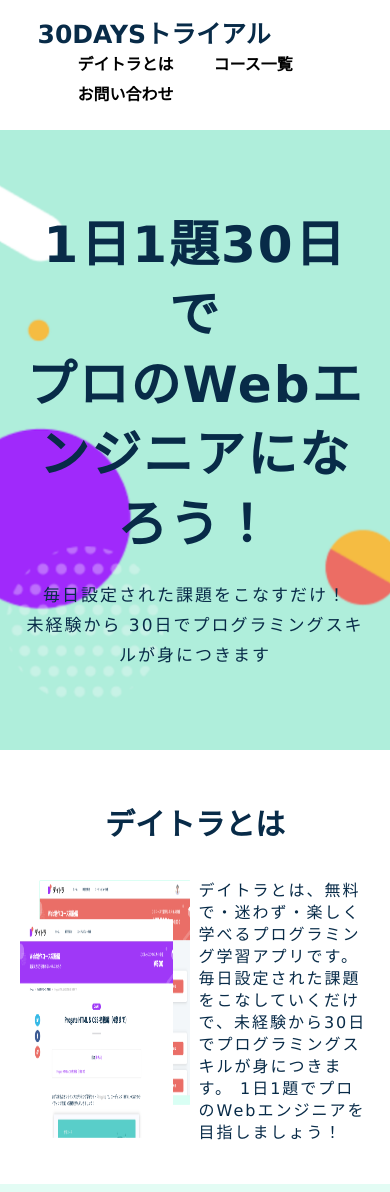
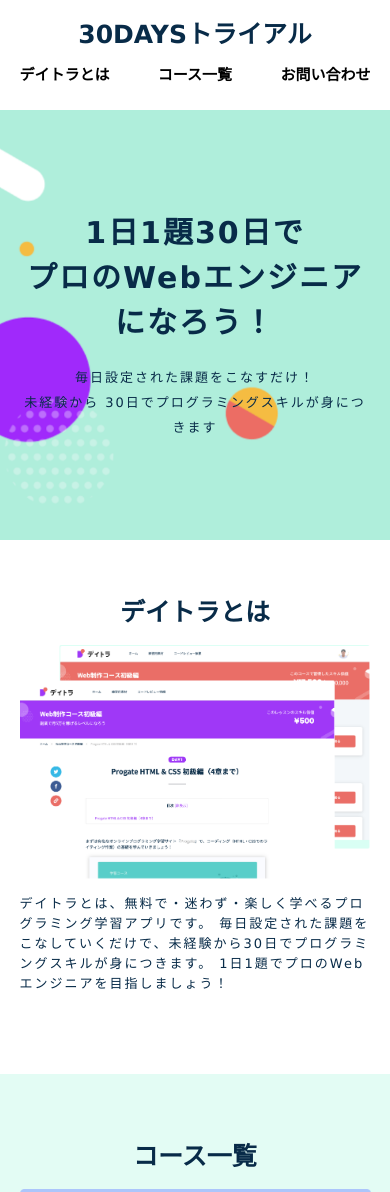
Before and after one commit to senuLab/work1_bootstrap, a plain HTML site: page index.html in a window 390 px wide. Shown: the top 1192 px of the page. Drawn offline with Linux system fonts and the light colour scheme.

Commit message:
レスポンシブ対応完了

```diff
--- a/css/style.css
+++ b/css/style.css
@@ -42,7 +42,7 @@ header
 ------------------------------*/
 header {
   line-height: 30px;
-  padding: 20px;
+  padding: 20px 0;
 }
 
 .header-left {
@@ -102,6 +102,7 @@ about
 
 .about-item img {
   width: 49%;
+  height: auto;
 }
 
 .about-item p {
@@ -133,6 +134,10 @@ course
 
 .course-item {
   width: 30%;
+}
+
+.course-item p {
+  margin-top: 10px;
 }
 
 /*------------------------------
@@ -186,3 +191,117 @@ footer {
   float: right;
   font-size: 12px;
 }
+
+/*------------------------------
+responsive
+------------------------------*/
+@media only screen and (max-width: 767px) {
+  /*------------------------------
+  common
+  ------------------------------*/
+  .clear::after {
+    content: none;
+  }
+
+  /*------------------------------
+  header
+  ------------------------------*/
+  .header-left {
+    float: none;
+    margin-bottom: 10px;
+    font-size: 25px;
+  }
+
+  .header-right {
+    float: none;
+    width: 100%;
+    font-size: 15px;
+  }
+
+  .header-list {
+    display: flex;
+    justify-content: space-between;
+  }
+
+  .header-item {
+    float: none;
+    margin: 0;
+  }
+
+  /*------------------------------
+  top
+  ------------------------------*/
+  .top {
+    padding: 100px 0;
+  }
+
+  .top-title {
+    font-size: 30px;
+    line-height: 45px;
+  }
+
+  .top-message {
+    font-size: 13px;
+    line-height: 25px;
+  }
+
+  /*------------------------------
+  about
+  ------------------------------*/
+  .about-title {
+    padding-bottom: 20px;
+    font-size: 25px;
+  }
+
+  .about-item {
+    flex-direction: column;
+    margin-bottom: 80px;
+  }
+
+  .about-item img {
+    width: 100%;
+  }
+
+  .about-item p {
+    margin-top: 10px;
+    width: 100%;
+    font-size: 13px;
+    line-height: 20px;
+  }
+
+  /*------------------------------
+  course
+  ------------------------------*/
+  .course-title {
+    font-size: 25px;
+  }
+
+  .course-list {
+    flex-direction: column;
+  }
+
+  .course-item {
+    width: 100%;
+    margin-bottom: 10px;
+  }
+
+  /*------------------------------
+  contact
+  ------------------------------*/
+  .contact-title {
+    font-size: 25px;
+  }
+
+  input[type="email"] {
+    width: 100%;
+    padding: 15px;
+  }
+
+  /*------------------------------
+  footer
+  ------------------------------*/
+  .copyright {
+    float: none;
+    font-size: 10px;
+  }
+}
--- a/index.html
+++ b/index.html
@@ -15,7 +15,7 @@
           <h1>30DAYSトライアル</h1>
         </div>
         <div class="header-right">
-          <ul>
+          <ul class="header-list">
             <li class="header-item"><a href="#">デイトラとは</a></li>
             <li class="header-item"><a href="#">コース一覧</a></li>
             <li class="header-item"><a href="#">お問い合わせ</a></li>
```
